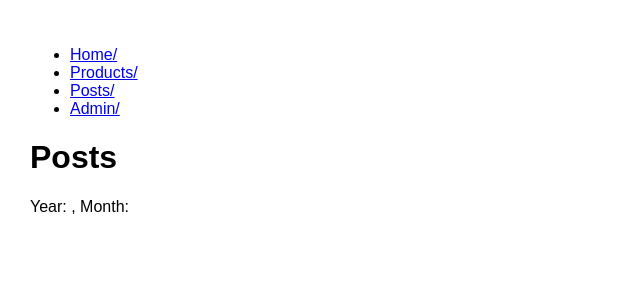
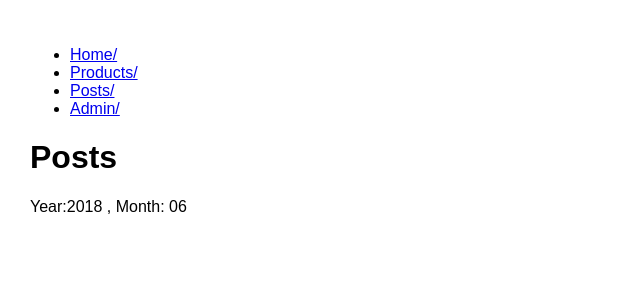
Before and after one commit to Moez-Zouari/react-router-app, a React (Create React App) app: page /posts/2018/06 in a window 1280 px wide. Shown: the top 300 px of the page, without its empty margins (0-640 px from the left). Built offline with nearby package versions, Linux system fonts and the light colour scheme.

Commit message:
optional  parameters

```diff
--- a/src/App.js
+++ b/src/App.js
@@ -23,7 +23,7 @@
               path="/products"
               render={(props) => <Products sortBy="newset" {...props} />}
             />
-            <Route path="/posts" component={Posts} />
+            <Route path="/posts/:year?/:month?" component={Posts} />
             <Route path="/admin" component={Dashboard} />
             <Route path="/" /* exact  */ component={Home} />
           </Switch>
--- a/src/components/posts.jsx
+++ b/src/components/posts.jsx
@@ -1,10 +1,10 @@
 import React from "react";
 
-const Posts = () => {
+const Posts = ({ match }) => {
   return (
     <div>
       <h1>Posts</h1>
-      Year: , Month:
+      Year:{match.params.year} , Month: {match.params.month}
     </div>
   );
 };
```
